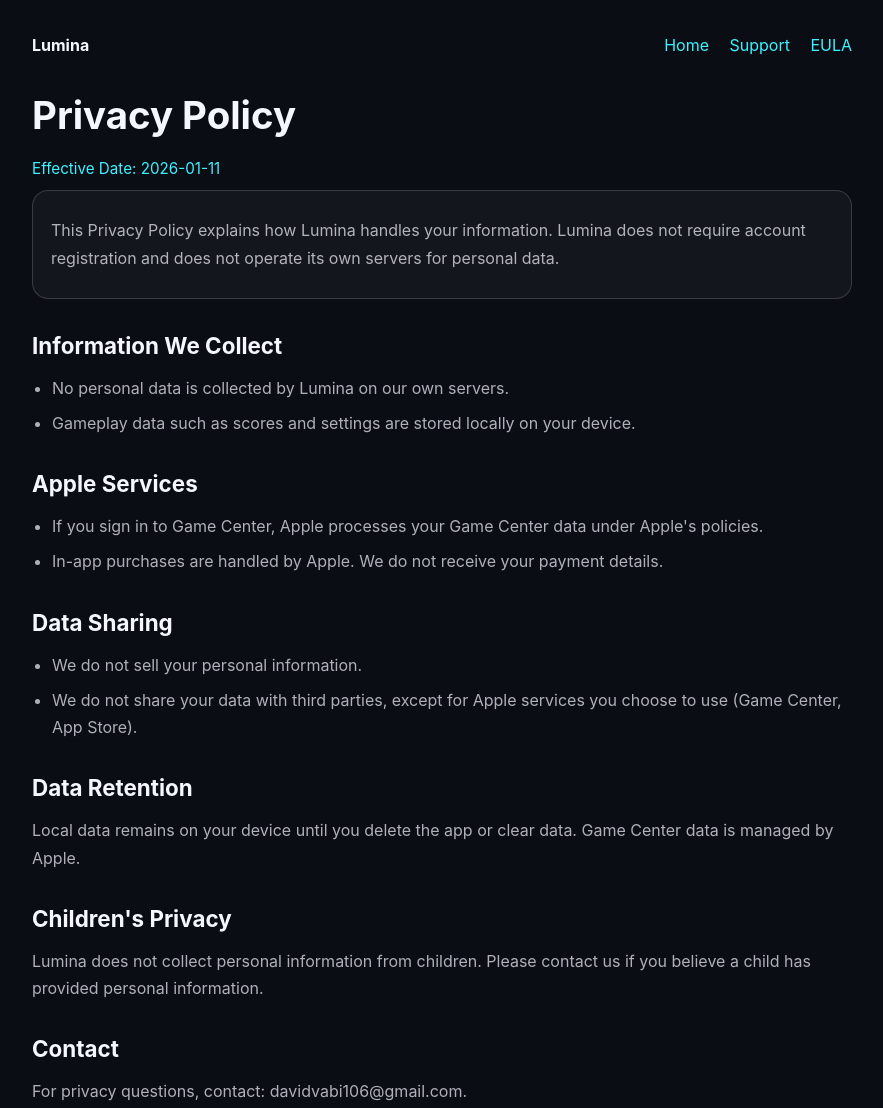
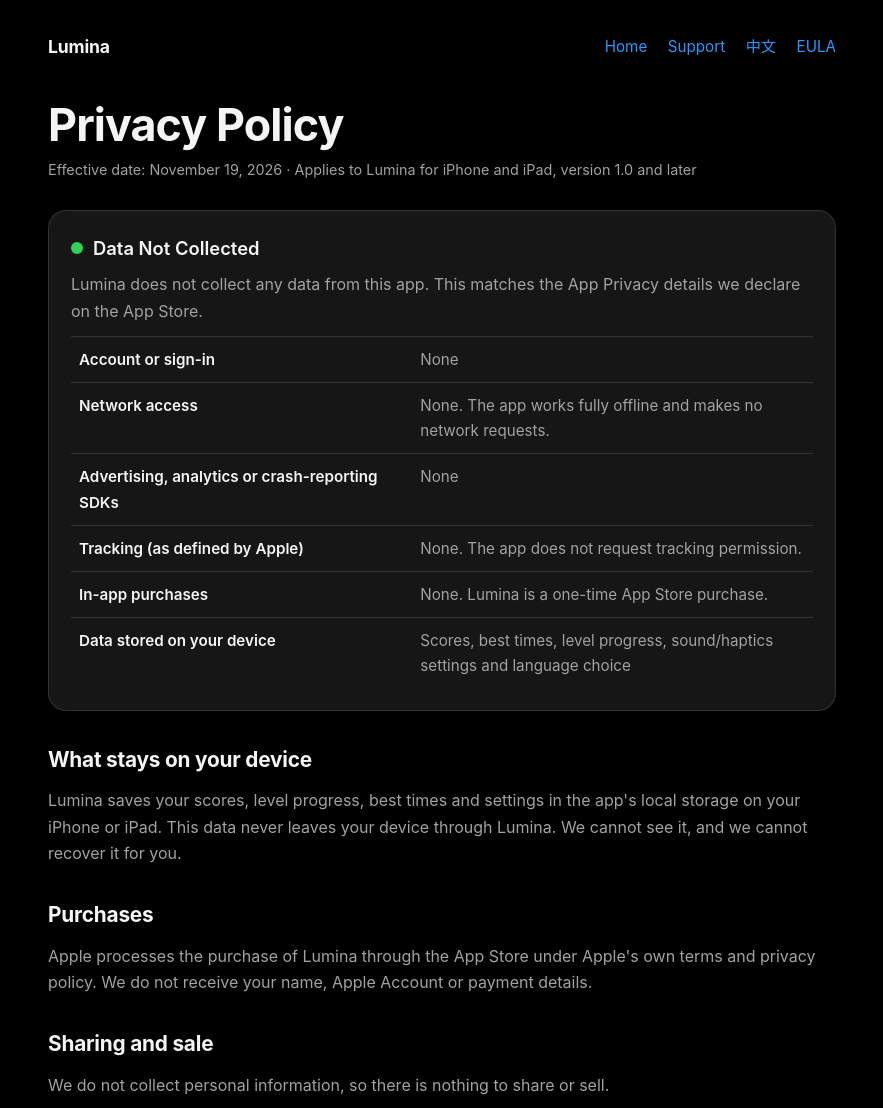
Before and after one commit to zergcsda/lumina-docs, a plain HTML site: page privacy.html in a window 1280 px wide. Shown: the top 1108 px of the page, without its empty margins (198-1081 px from the left). Drawn offline with Linux system fonts and the light colour scheme.

Commit message:
Update privacy.html: bilingual, Data Not Collected disclosure

```diff
--- a/privacy.html
+++ b/privacy.html
@@ -3,76 +3,52 @@
 <head>
     <meta charset="UTF-8">
     <meta name="viewport" content="width=device-width, initial-scale=1.0">
-    <title>Privacy Policy - Lumina</title>
+    <title>Privacy Policy · 隐私政策 - Lumina</title>
+    <meta name="description" content="Lumina does not collect any data. All scores, progress and settings stay on your device.">
     <style>
         :root {
-            --bg: #0b0d14;
-            --text: #f5f7ff;
-            --muted: rgba(245, 247, 255, 0.7);
-            --accent: #3df2ff;
-            --border: rgba(255, 255, 255, 0.16);
+            --bg: #000000;
+            --panel: #161617;
+            --text: #f5f5f7;
+            --muted: #a1a1a6;
+            --accent: #2997ff;
+            --ok: #30d158;
+            --border: rgba(255, 255, 255, 0.12);
         }
-
-        * {
-            box-sizing: border-box;
-            margin: 0;
-            padding: 0;
-        }
-
+        * { box-sizing: border-box; margin: 0; padding: 0; }
         body {
-            font-family: "Space Grotesk", "SF Pro Display", "Segoe UI", sans-serif;
-            background: #0b0d14;
+            font-family: -apple-system, BlinkMacSystemFont, "SF Pro Text", "PingFang SC", "Segoe UI", sans-serif;
+            background: var(--bg);
             color: var(--text);
-            line-height: 1.7;
-            padding: 32px 20px 80px;
-            max-width: 860px;
+            line-height: 1.65;
+            padding: 32px 16px 80px;
+            max-width: 820px;
             margin: 0 auto;
         }
-
-        header {
-            display: flex;
-            justify-content: space-between;
-            align-items: center;
-            margin-bottom: 24px;
+        header { display: flex; justify-content: space-between; align-items: center; margin-bottom: 40px; flex-wrap: wrap; gap: 12px; }
+        header strong { font-size: 1.1rem; letter-spacing: -0.01em; }
+        nav a { color: var(--accent); text-decoration: none; margin-left: 16px; font-size: 0.95rem; }
+        nav a:first-child { margin-left: 0; }
+        h1 { font-size: clamp(2rem, 6vw, 2.8rem); letter-spacing: -0.02em; line-height: 1.1; margin-bottom: 8px; }
+        h2 { margin: 32px 0 10px; font-size: 1.3rem; letter-spacing: -0.01em; }
+        p, li { color: var(--muted); margin: 8px 0; }
+        ul { padding-left: 20px; }
+        .date { color: var(--muted); font-size: 0.9rem; }
+        .label {
+            margin: 28px 0;
+            border: 1px solid var(--border);
+            border-radius: 18px;
+            padding: 22px;
+            background: var(--panel);
         }
-
-        header a {
-            color: var(--accent);
-            text-decoration: none;
-            margin-left: 16px;
-        }
-
-        h1 {
-            font-size: 2.4rem;
-            margin-bottom: 8px;
-        }
-
-        h2 {
-            margin-top: 28px;
-            margin-bottom: 10px;
-            font-size: 1.4rem;
-        }
-
-        p, li {
-            color: var(--muted);
-            margin: 8px 0;
-        }
-
-        ul {
-            padding-left: 20px;
-        }
-
-        .date {
-            color: var(--accent);
-            font-size: 0.95rem;
-        }
-
-        .card {
-            border: 1px solid var(--border);
-            border-radius: 16px;
-            padding: 18px;
-            background: rgba(255, 255, 255, 0.04);
-        }
+        .label .badge { display: inline-flex; align-items: center; gap: 10px; font-weight: 600; color: var(--text); font-size: 1.15rem; }
+        .label .dot { width: 12px; height: 12px; border-radius: 50%; background: var(--ok); flex-shrink: 0; }
+        table { width: 100%; border-collapse: collapse; margin-top: 12px; font-size: 0.95rem; }
+        th, td { text-align: left; padding: 10px 8px; border-top: 1px solid var(--border); vertical-align: top; }
+        th { color: var(--text); font-weight: 600; width: 46%; }
+        td { color: var(--muted); }
+        .lang { border-top: 1px solid var(--border); margin-top: 56px; padding-top: 40px; }
+        a { color: var(--accent); }
     </style>
 </head>
 <body>
@@ -81,42 +57,87 @@
         <nav>
             <a href="index.html">Home</a>
             <a href="support.html">Support</a>
+            <a href="#zh">中文</a>
             <a href="https://www.apple.com/legal/internet-services/itunes/dev/stdeula/" target="_blank" rel="noopener">EULA</a>
         </nav>
     </header>
 
-    <h1>Privacy Policy</h1>
-    <p class="date">Effective Date: 2026-01-11</p>
+    <section id="en" lang="en">
+        <h1>Privacy Policy</h1>
+        <p class="date">Effective date: November 19, 2026 · Applies to Lumina for iPhone and iPad, version 1.0 and later</p>
 
-    <div class="card">
-        <p>This Privacy Policy explains how Lumina handles your information. Lumina does not require account registration and does not operate its own servers for personal data.</p>
-    </div>
+        <div class="label">
+            <div class="badge"><span class="dot"></span>Data Not Collected</div>
+            <p>Lumina does not collect any data from this app. This matches the App Privacy details we declare on the App Store.</p>
+            <table>
+                <tr><th>Account or sign-in</th><td>None</td></tr>
+                <tr><th>Network access</th><td>None. The app works fully offline and makes no network requests.</td></tr>
+                <tr><th>Advertising, analytics or crash-reporting SDKs</th><td>None</td></tr>
+                <tr><th>Tracking (as defined by Apple)</th><td>None. The app does not request tracking permission.</td></tr>
+                <tr><th>In-app purchases</th><td>None. Lumina is a one-time App Store purchase.</td></tr>
+                <tr><th>Data stored on your device</th><td>Scores, best times, level progress, sound/haptics settings and language choice</td></tr>
+            </table>
+        </div>
 
-    <h2>Information We Collect</h2>
-    <ul>
-        <li>No personal data is collected by Lumina on our own servers.</li>
-        <li>Gameplay data such as scores and settings are stored locally on your device.</li>
-    </ul>
+        <h2>What stays on your device</h2>
+        <p>Lumina saves your scores, level progress, best times and settings in the app's local storage on your iPhone or iPad. This data never leaves your device through Lumina. We cannot see it, and we cannot recover it for you.</p>
 
-    <h2>Apple Services</h2>
-    <ul>
-        <li>If you sign in to Game Center, Apple processes your Game Center data under Apple&apos;s policies.</li>
-        <li>In-app purchases are handled by Apple. We do not receive your payment details.</li>
-    </ul>
+        <h2>Purchases</h2>
+        <p>Apple processes the purchase of Lumina through the App Store under Apple's own terms and privacy policy. We do not receive your name, Apple Account or payment details.</p>
 
-    <h2>Data Sharing</h2>
-    <ul>
-        <li>We do not sell your personal information.</li>
-        <li>We do not share your data with third parties, except for Apple services you choose to use (Game Center, App Store).</li>
-    </ul>
+        <h2>Sharing and sale</h2>
+        <p>We do not collect personal information, so there is nothing to share or sell.</p>
 
-    <h2>Data Retention</h2>
-    <p>Local data remains on your device until you delete the app or clear data. Game Center data is managed by Apple.</p>
+        <h2>Deleting your data</h2>
+        <p>Deleting Lumina from your device removes all of its local data. If your device backups are turned on, iCloud or computer backups that you control may also contain this data.</p>
 
-    <h2>Children&apos;s Privacy</h2>
-    <p>Lumina does not collect personal information from children. Please contact us if you believe a child has provided personal information.</p>
+        <h2>Children</h2>
+        <p>Lumina is suitable for all ages and collects no personal information from anyone, including children.</p>
 
-    <h2>Contact</h2>
-    <p>For privacy questions, contact: davidvabi106@gmail.com.</p>
+        <h2>Changes</h2>
+        <p>If a future version changes how data is handled, we will update this page and the App Store privacy details before that version is released.</p>
+
+        <h2>Contact</h2>
+        <p>Questions about privacy: <a href="mailto:davidvabi106@gmail.com">davidvabi106@gmail.com</a></p>
+    </section>
+
+    <section id="zh" class="lang" lang="zh-Hans">
+        <h1>隐私政策</h1>
+        <p class="date">生效日期：2026 年 11 月 19 日 · 适用于 iPhone 和 iPad 版 Lumina 1.0 及以后版本</p>
+
+        <div class="label">
+            <div class="badge"><span class="dot"></span>未收集数据</div>
+            <p>Lumina 不会通过本 App 收集任何数据，与我们在 App Store「App 隐私」中的声明一致。</p>
+            <table>
+                <tr><th>账号或登录</th><td>无</td></tr>
+                <tr><th>网络访问</th><td>无。App 完全离线运行，不发起任何网络请求。</td></tr>
+                <tr><th>广告、统计分析或崩溃上报 SDK</th><td>无</td></tr>
+                <tr><th>跟踪（按 Apple 定义）</th><td>无，不会请求跟踪权限。</td></tr>
+                <tr><th>App 内购买</th><td>无。Lumina 在 App Store 一次性买断。</td></tr>
+                <tr><th>保存在设备上的数据</th><td>分数、最佳用时、关卡进度、声音与触感设置、语言选择</td></tr>
+            </table>
+        </div>
+
+        <h2>保存在你设备上的内容</h2>
+        <p>Lumina 把分数、关卡进度、最佳用时和设置保存在 iPhone 或 iPad 的本地存储中。这些数据不会经由 Lumina 离开你的设备，我们无法查看，也无法替你恢复。</p>
+
+        <h2>购买</h2>
+        <p>Lumina 的购买由 Apple 通过 App Store 处理，适用 Apple 的条款与隐私政策。我们不会获得你的姓名、Apple 账户或支付信息。</p>
+
+        <h2>共享与出售</h2>
+        <p>我们不收集个人信息，因此不存在共享或出售。</p>
+
+        <h2>删除数据</h2>
+        <p>从设备上删除 Lumina 即会移除其全部本地数据。如果你开启了设备备份，你自己的 iCloud 或电脑备份中也可能包含这些数据。</p>
+
+        <h2>儿童</h2>
+        <p>Lumina 适合所有年龄，不向任何人（包括儿童）收集个人信息。</p>
+
+        <h2>变更</h2>
+        <p>如果未来版本改变数据处理方式，我们会在该版本发布前更新本页面和 App Store 隐私信息。</p>
+
+        <h2>联系</h2>
+        <p>隐私相关问题请联系：<a href="mailto:davidvabi106@gmail.com">davidvabi106@gmail.com</a></p>
+    </section>
 </body>
 </html>
```
